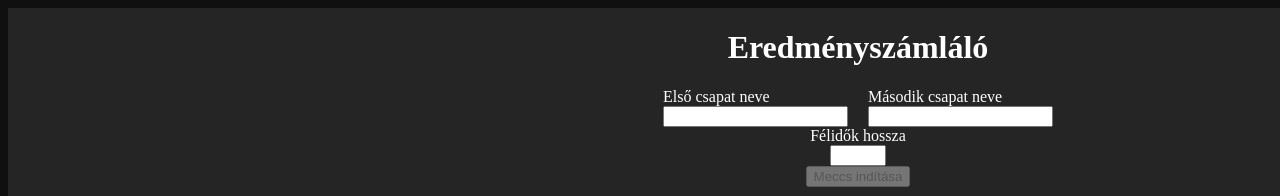
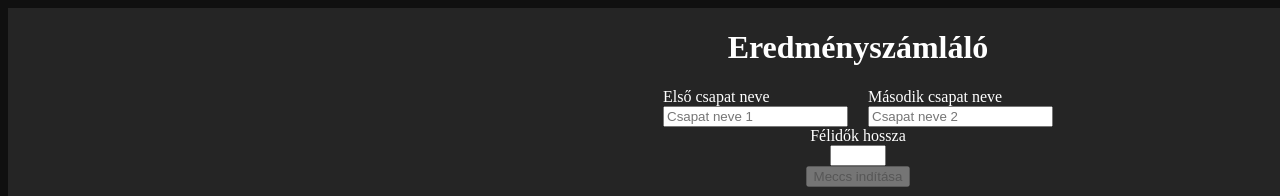
Before and after one commit to fkori17/Eredmenyszamlalo, a plain HTML site: page index.html in a window 1280 px wide. Shown: the top 196 px of the page. Drawn offline with Linux system fonts and the light colour scheme.

Commit message:
Placeholder

```diff
--- a/index.html
+++ b/index.html
@@ -12,11 +12,11 @@
         <div id="teamInputs">
             <div>
             <label for="team1Input">Első csapat neve</label><br>
-            <input onchange="startValidation()" type="text" id="team1Input">
+            <input onchange="startValidation()" type="text" id="team1Input" placeholder="Csapat neve 1">
             </div>
             <div>
             <label for="team2Input">Második csapat neve</label><br>
-            <input onchange="startValidation()" type="text" id="team2Input">
+            <input onchange="startValidation()" type="text" id="team2Input" placeholder="Csapat neve 2">
             </div>
         </div>
 
```
